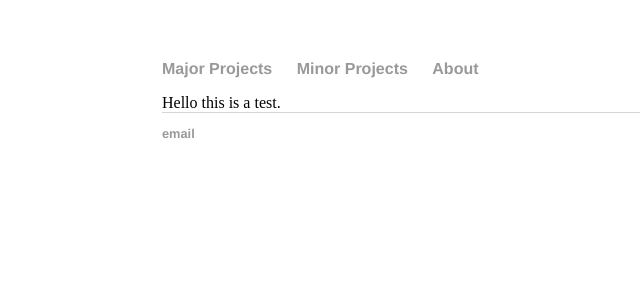
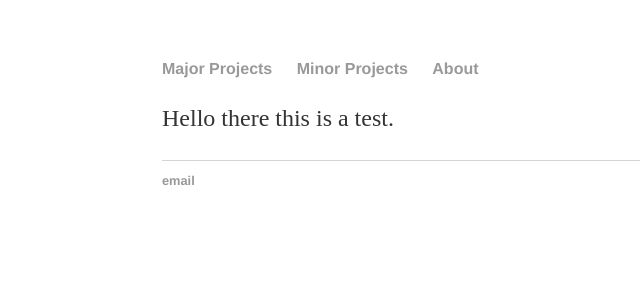
Before and after one commit to hollyjackson/hollyjackson.github.io, a Jekyll site: the page built from about/index.html, in a window 1280 px wide. Shown: the top 300 px of the page, without its empty margins (30-670 px from the left). Built offline with Jekyll 4.4.1, drawn with Linux system fonts in a browser that asks for light colours.

Commit message:
editted format of default file

```diff
--- a/_layouts/default.html
+++ b/_layouts/default.html
@@ -11,7 +11,6 @@
 	        		<li><a href="/">Major Projects</a></li>
 		        	<li><a href="/minor-projects">Minor Projects</a></li>
 	        		<li><a href="/about">About</a></li>
-	        		<!-- <li><a href="/blog">Blog</a></li> -->
 	    		</ul>
 			</nav>
 			<div class="container">
@@ -22,7 +21,6 @@
 			<footer>
 	    		<ul>
 	        		<li><a href="mailto:hjackson@mit.edu">email</a></li>
-	        		<!-- <li><a href="https://github.com/hankquinlan">github.com/hankquinlan</a></li> -->
 				</ul>
 			</footer>
 		</body>
--- a/about/index.html
+++ b/about/index.html
@@ -2,5 +2,6 @@
 layout: default
 title: About
 ---
-
-Hello this is a test.
+<div class="blurb">
+	<p>Hello there this is a test.</p>
+</div><!-- /.blurb -->
```
